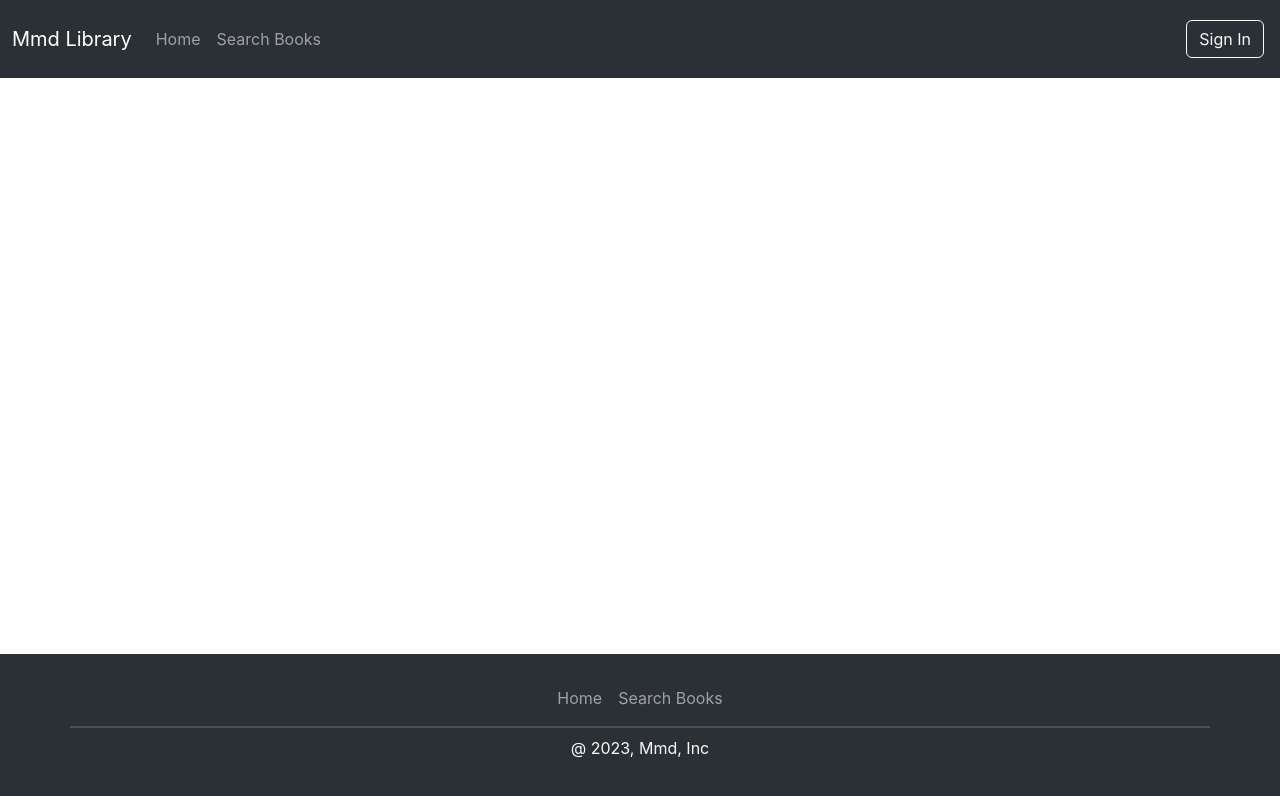
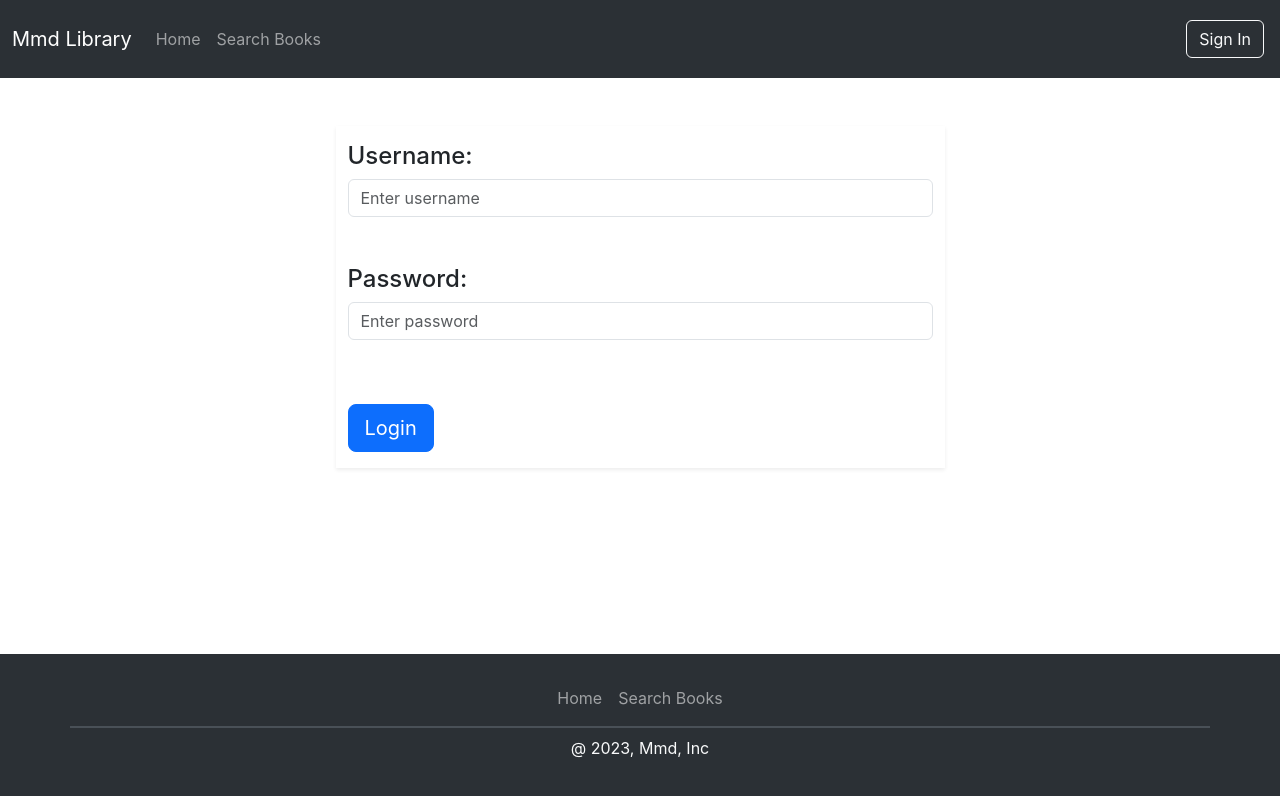
Before and after one commit to MuhamadSabr/React-Library-application, a React (Create React App) app: page /login in a window 1280 px wide. Shown: the top 796 px of the page. Built offline with nearby package versions, Linux system fonts and the light colour scheme.

Commit message:
Work on login component
Got the login code work for form-based authentication, but we need to implement jwt on the backend app to be able to finalize authentication here.

```diff
--- a/src/App.tsx
+++ b/src/App.tsx
@@ -6,6 +6,8 @@ import {Footer} from './layouts/Footer';
 import {HomePage} from './layouts/home-page/HomePage';
 import { SearchBooksPage } from './layouts/search-books/SearchBooksPage';
 import { BookCheckoutPage } from './layouts/checkout-books/BookCheckoutPage';
+import { Login } from './layouts/authentication/Login';
+import { PageNotFound } from './layouts/exceptions/PageNotFound';
 
 export const App = () => {
   return (
@@ -18,6 +20,8 @@ export const App = () => {
           <Route path='/home' element={<HomePage/>}></Route>
           <Route path='/search' element={<SearchBooksPage/>}></Route>
           <Route path='/checkout/:bookId' element={<BookCheckoutPage/>}></Route>
+          <Route path='/login' element={<Login/>}></Route>
+          <Route path="*" element={<PageNotFound/>}></Route>
         </Routes>
       </div>
 
--- /dev/null
+++ b/src/layouts/authentication/Login.tsx
@@ -0,0 +1,61 @@
+import { useState, FormEvent } from "react";
+
+
+export const Login = () =>{
+
+    const [username, setUsername] = useState("");
+    const [password, setPassword] = useState("");
+
+    const handleLogin = async (event:FormEvent, username:string, password:string) =>{
+
+        event.preventDefault();
+
+        const url = "http://localhost:8080/login";
+        const headers = new Headers();
+        headers.append('Content-Type', 'application/x-www-form-urlencoded');
+        // headers.append('Authorization', 'Basic ' + btoa(username + ":" + password));
+
+        fetch(url, {
+        method:'POST',
+        headers: headers,
+        body: new URLSearchParams({
+            username,
+            password
+            })
+        })
+        .then((response)=>{
+            console.log(response);
+        })
+        .catch((error:string)=>{
+            console.log(error);
+        })
+
+        console.log(username, password)
+
+    }
+
+
+    return(
+        <div className="container">
+            <div className="p-5 row d-flex justify-content-center align-content-center align-items-center">
+                <div  className="container shadow-sm col-lg-7 justify-content-center align-content-center">
+                    <form onSubmit={(event)=>handleLogin(event, username, password)}>
+                    <div>
+                        <label htmlFor="username" className="form-label h4 pt-3 mb-2">Username:</label>
+                        <input id="username" type="text" className="form-control" placeholder="Enter username"
+                        onChange={event=> setUsername(event.target.value)} value={username}/>
+                    </div>
+                    <div>
+                        <label htmlFor="password" className="form-label h4 pt-5 mb-2">Password:</label>
+                        <input id="password" type="password" className="form-control mb-5" placeholder="Enter password"
+                        onChange={event=> setPassword(event.target.value)} value={password} />
+                    </div>
+                    <div>
+                        <button type="submit" className="btn btn-primary btn-lg mb-3 mt-3">Login</button>
+                    </div>
+                    </form>
+                </div>
+            </div>
+        </div>
+    );
+}
--- /dev/null
+++ b/src/layouts/exceptions/PageNotFound.tsx
@@ -0,0 +1,16 @@
+import { Link } from "react-router-dom"
+
+export const PageNotFound = () =>{
+    return(
+        <div className="container">
+            <div className="row d-flex justify-content-center align-content-center align-items-center p-5">
+                <div className="card justify-content-center shadow">
+                    <div className="card-body">
+                        <h3>No page here, lost!? You can navigate back to home page</h3>
+                        <Link to="/" className="btn btn-outline-secondary btn-lg mt-3">Home</Link>
+                    </div>
+                </div>
+            </div>
+        </div>
+    )
+}
```
